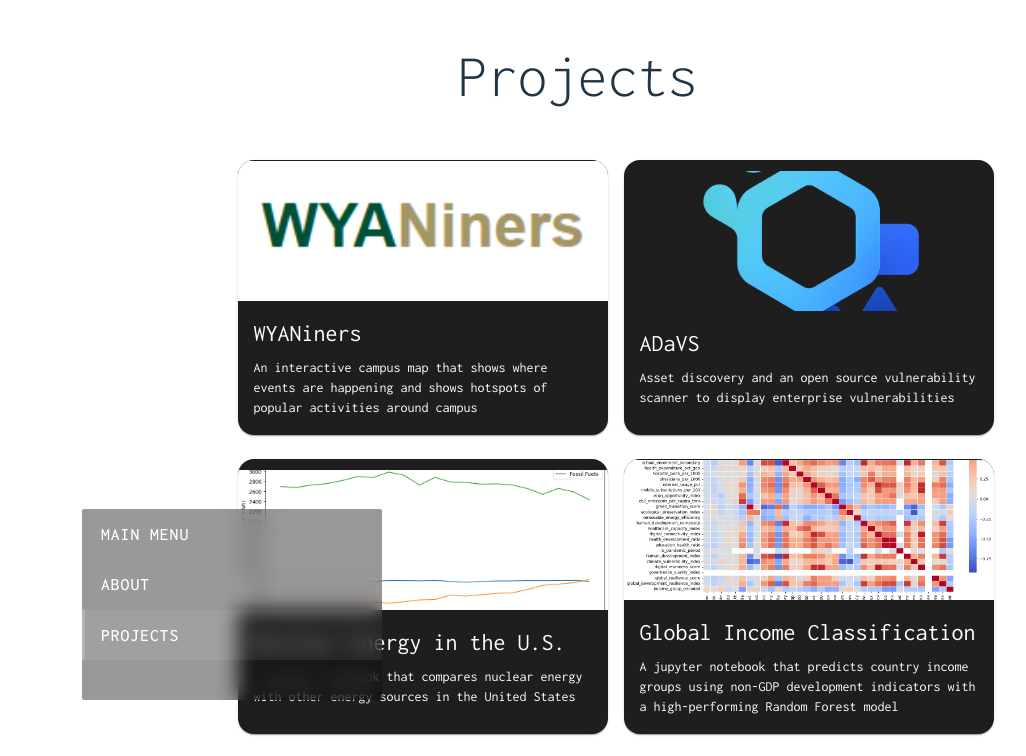
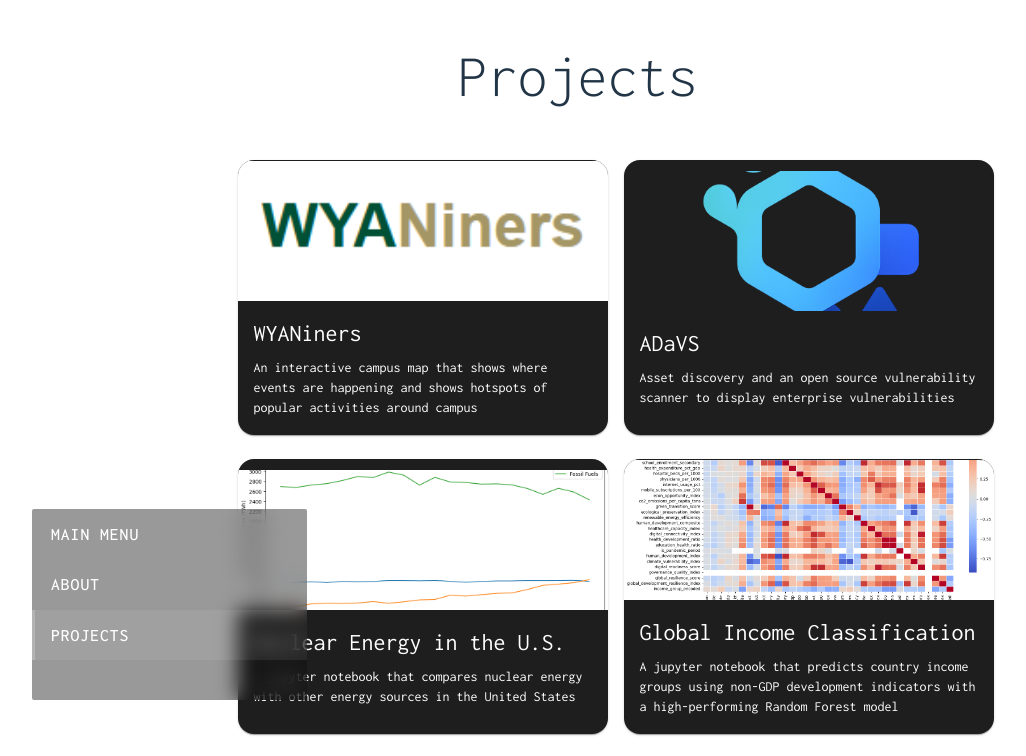
Before and after one commit to spham64/spham64.github.io, a React (Vite) app in the folder portfolio/: page /#/projects in a window 1280 px wide. Shown: the top 756 px of the page, without its empty margins (18-1044 px from the left). Built offline with nearby package versions, Linux system fonts and the light colour scheme; some icons are missing.

Commit message:
Update Menu.jsx

```diff
--- a/portfolio/src/components/Menu.jsx
+++ b/portfolio/src/components/Menu.jsx
@@ -255,8 +255,7 @@ export default function Menu() {
         position: "fixed",
         bottom: 100,
         left: {
-          md: 40,
-          lg: 100,
+          lg: 50,
           xl: 100,
         },
         display: "flex",
@@ -266,8 +265,7 @@ export default function Menu() {
         overflow: "hidden",
         bgcolor: "rgba(0,0,0,0.4)",
         minWidth: {
-          md: 200, // laptops a bit smaller
-          lg: 300,
+          lg: 275,
           xl: 325,
         },
       }}
```
